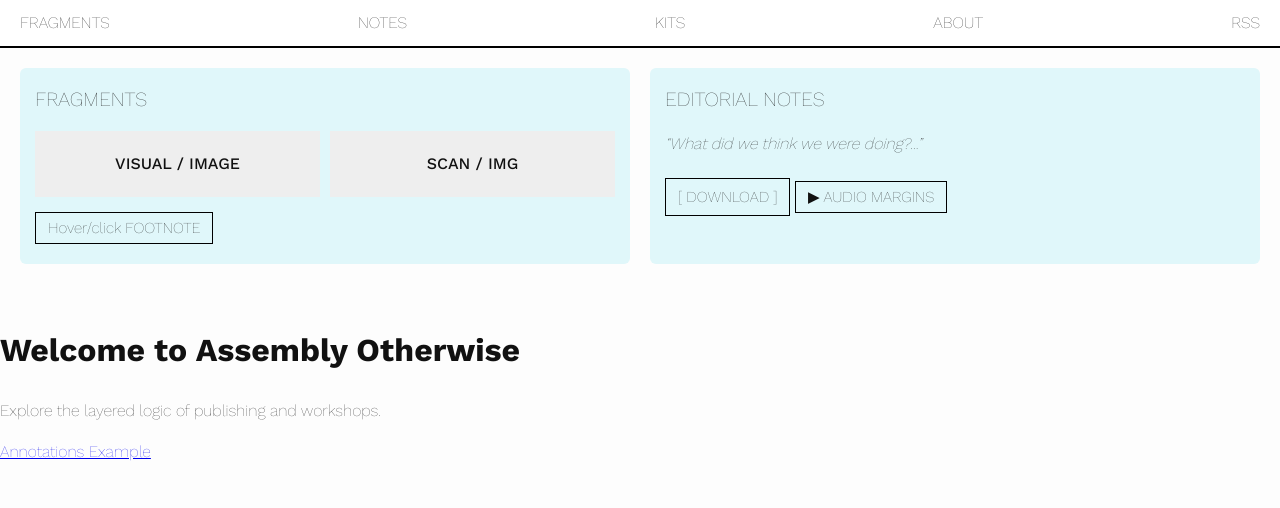
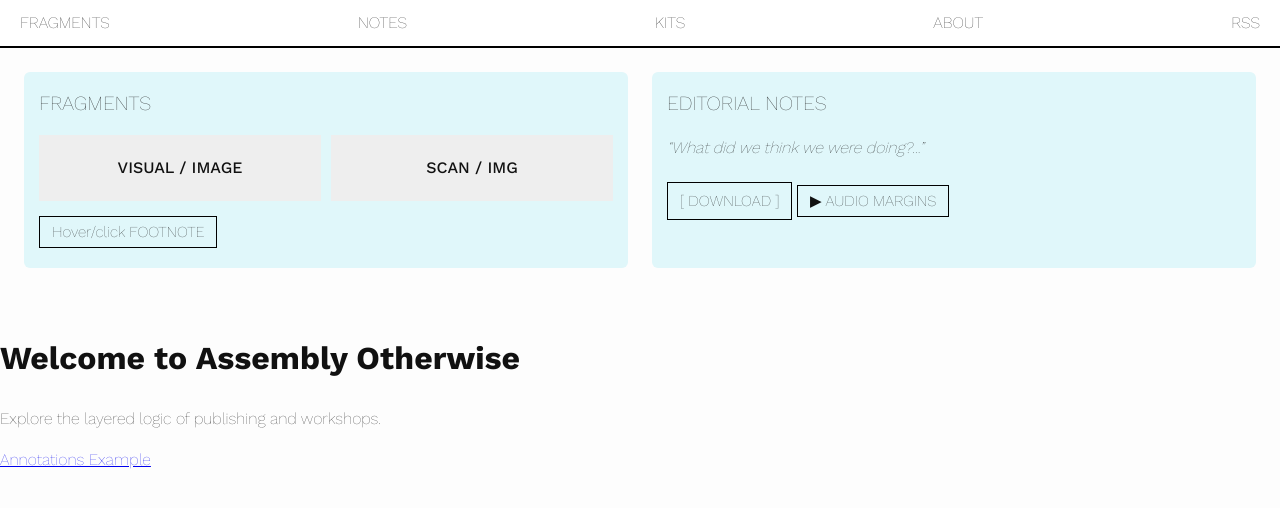
Before and after one commit to textpw/assembly-otherwise, a Jekyll site: the page built from index.md, in a window 1280 px wide. Shown: the top 508 px of the page. Built offline with Jekyll 4.4.1, drawn with Linux system fonts in a browser that asks for light colours.

Commit message:
Update styles.css

```diff
--- a/assets/css/styles.css
+++ b/assets/css/styles.css
@@ -41,8 +41,8 @@ body {
 .layout {
   display: grid;
   grid-template-columns: repeat(auto-fit, minmax(300px, 1fr));
-  gap: 20px;
-  padding: 20px;
+  gap: 24px;
+  padding: 24px; /* adds edge space */
 
 }
 
```
